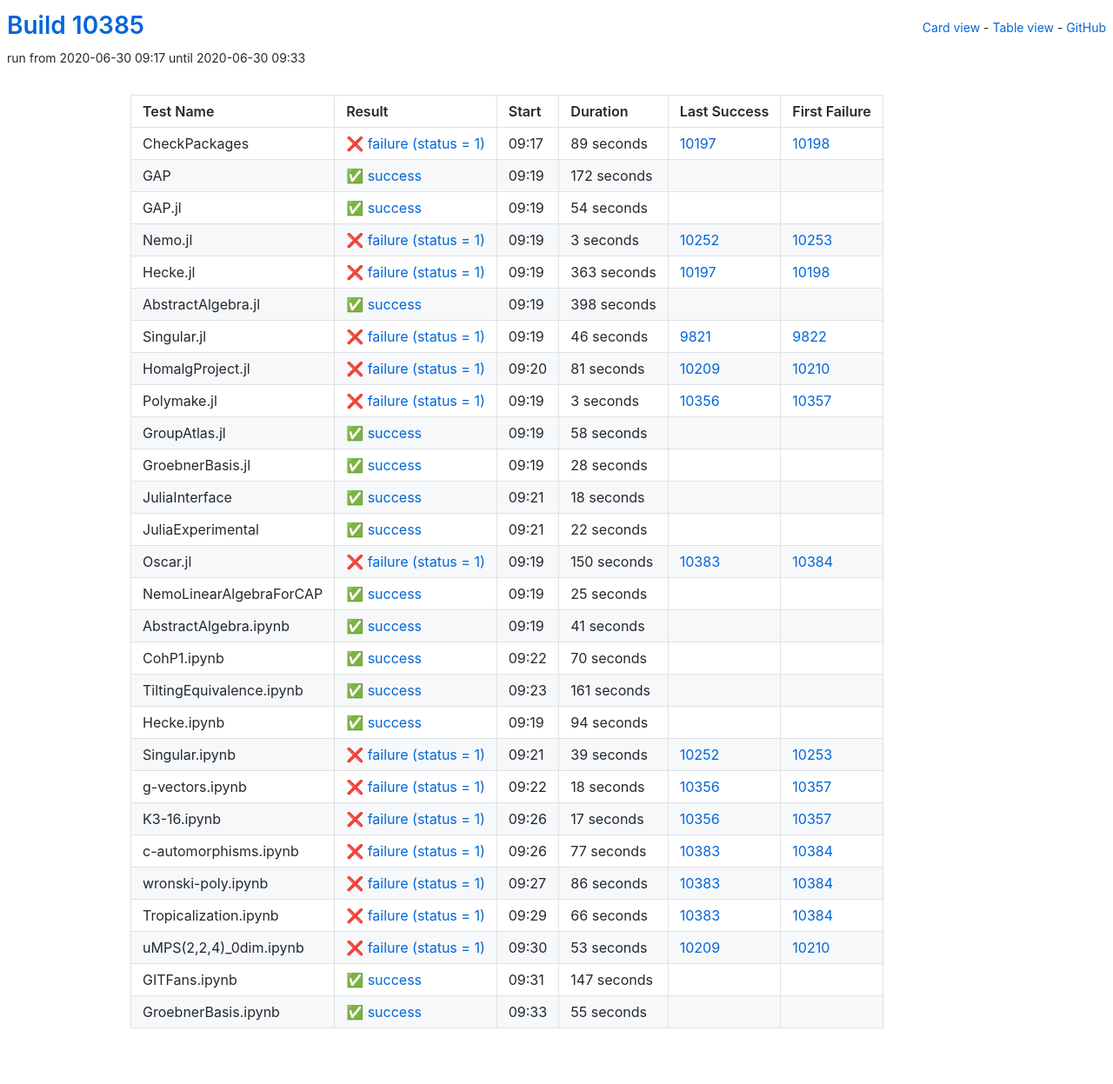
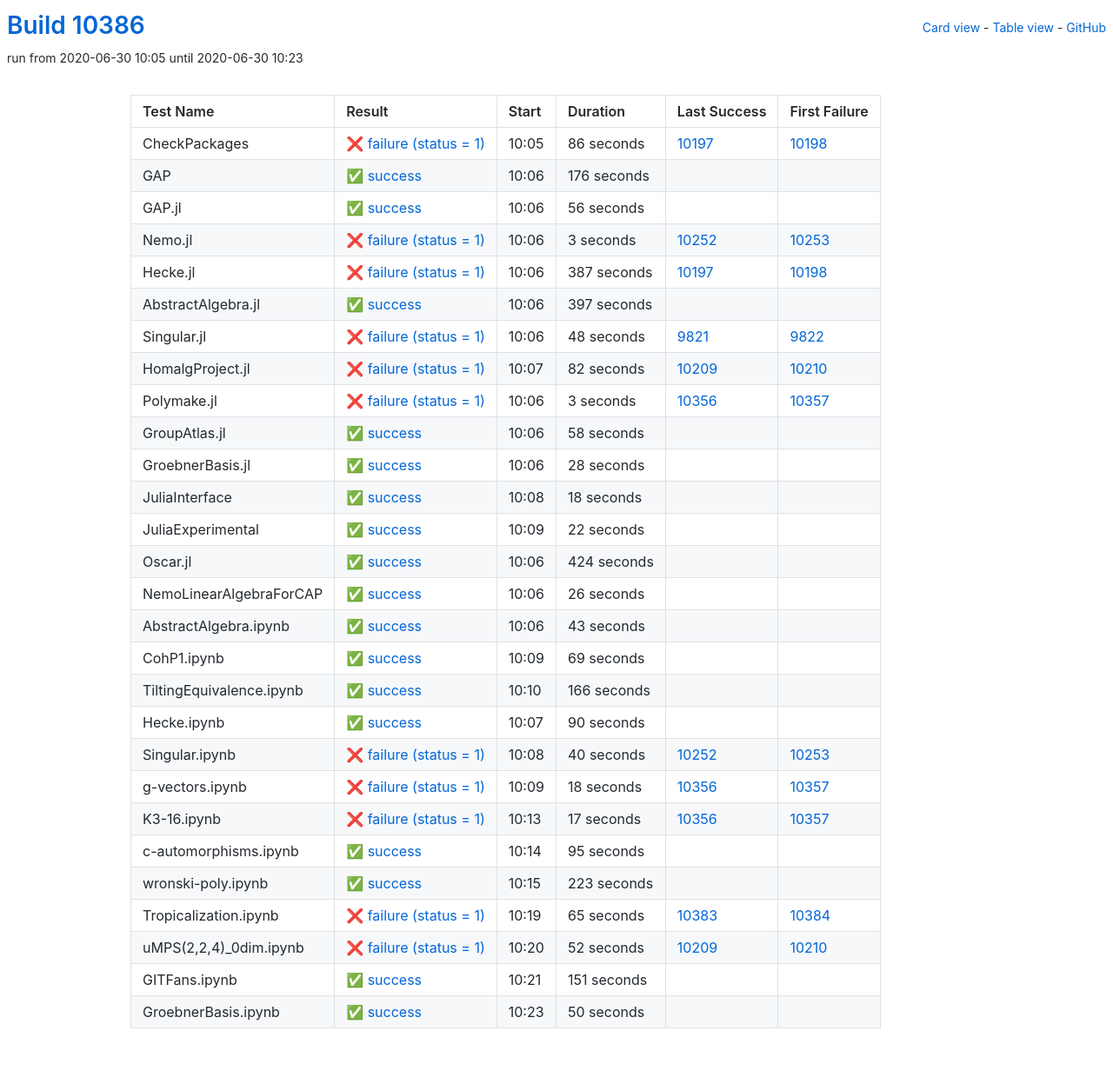
Before and after one commit to oscar-system/oscar-ci-status, a Jekyll site: the page built from table.html, in a window 1280 px wide. Shown: the whole page at 87% size. Built offline with Jekyll 4.4.1, drawn with Linux system fonts in a browser that asks for light colours.

Commit message:
Build #10386

```diff
--- a/_data/ci.yml
+++ b/_data/ci.yml
@@ -1,6 +1,6 @@
 ---
-build: 10385
-build_url: https://oscarci.mathematik.uni-kl.de/job/oscar/10385/
+build: 10386
+build_url: https://oscarci.mathematik.uni-kl.de/job/oscar/10386/
 job: oscar
 organization: oscar-system
 repo: oscar-ci-status
@@ -8,44 +8,44 @@
 tests:
 - name: CheckPackages
   id: checkpackages
-  log: https://oscarci.mathematik.uni-kl.de/job/oscar/10385/artifact/logs/build-10385/CheckPackages.log
-  start: 2020-06-30 09:17
+  log: https://oscarci.mathematik.uni-kl.de/job/oscar/10386/artifact/logs/build-10386/CheckPackages.log
+  start: 2020-06-30 10:05
   success: false
   exitcode: 1
   status: failure
-  duration: 89
+  duration: 86
   last_success: 10197
   last_success_url: https://oscarci.mathematik.uni-kl.de/job/oscar/10197/
   first_failure: 10198
   first_failure_url: https://oscarci.mathematik.uni-kl.de/job/oscar/10198/
 - name: GAP
   id: gap
-  log: https://oscarci.mathematik.uni-kl.de/job/oscar/10385/artifact/logs/build-10385/GAP.log
-  start: 2020-06-30 09:19
+  log: https://oscarci.mathematik.uni-kl.de/job/oscar/10386/artifact/logs/build-10386/GAP.log
+  start: 2020-06-30 10:06
   success: true
   exitcode: 0
   status: success
-  duration: 172
+  duration: 176
   last_success: false
   last_success_url:
   first_failure: false
   first_failure_url:
 - name: GAP.jl
   id: gap-jl
-  log: https://oscarci.mathematik.uni-kl.de/job/oscar/10385/artifact/logs/build-10385/GAP.jl.log
-  start: 2020-06-30 09:19
+  log: https://oscarci.mathematik.uni-kl.de/job/oscar/10386/artifact/logs/build-10386/GAP.jl.log
+  start: 2020-06-30 10:06
   success: true
   exitcode: 0
   status: success
-  duration: 54
+  duration: 56
   last_success: false
   last_success_url:
   first_failure: false
   first_failure_url:
 - name: Nemo.jl
   id: nemo-jl
-  log: https://oscarci.mathematik.uni-kl.de/job/oscar/10385/artifact/logs/build-10385/Nemo.jl.log
-  start: 2020-06-30 09:19
+  log: https://oscarci.mathematik.uni-kl.de/job/oscar/10386/artifact/logs/build-10386/Nemo.jl.log
+  start: 2020-06-30 10:06
   success: false
   exitcode: 1
   status: failure
@@ -56,56 +56,56 @@
   first_failure_url: https://oscarci.mathematik.uni-kl.de/job/oscar/10253/
 - name: Hecke.jl
   id: hecke-jl
-  log: https://oscarci.mathematik.uni-kl.de/job/oscar/10385/artifact/logs/build-10385/Hecke.jl.log
-  start: 2020-06-30 09:19
+  log: https://oscarci.mathematik.uni-kl.de/job/oscar/10386/artifact/logs/build-10386/Hecke.jl.log
+  start: 2020-06-30 10:06
   success: false
   exitcode: 1
   status: failure
-  duration: 363
+  duration: 387
   last_success: 10197
   last_success_url: https://oscarci.mathematik.uni-kl.de/job/oscar/10197/
   first_failure: 10198
   first_failure_url: https://oscarci.mathematik.uni-kl.de/job/oscar/10198/
 - name: AbstractAlgebra.jl
   id: abstractalgebra-jl
-  log: https://oscarci.mathematik.uni-kl.de/job/oscar/10385/artifact/logs/build-10385/AbstractAlgebra.jl.log
-  start: 2020-06-30 09:19
+  log: https://oscarci.mathematik.uni-kl.de/job/oscar/10386/artifact/logs/build-10386/AbstractAlgebra.jl.log
+  start: 2020-06-30 10:06
   success: true
   exitcode: 0
   status: success
-  duration: 398
+  duration: 397
   last_success: false
   last_success_url:
   first_failure: false
   first_failure_url:
 - name: Singular.jl
   id: singular-jl
-  log: https://oscarci.mathematik.uni-kl.de/job/oscar/10385/artifact/logs/build-10385/Singular.jl.log
-  start: 2020-06-30 09:19
+  log: https://oscarci.mathematik.uni-kl.de/job/oscar/10386/artifact/logs/build-10386/Singular.jl.log
+  start: 2020-06-30 10:06
   success: false
   exitcode: 1
   status: failure
-  duration: 46
+  duration: 48
   last_success: 9821
   last_success_url: https://oscarci.mathematik.uni-kl.de/job/oscar/9821/
   first_failure: 9822
   first_failure_url: https://oscarci.mathematik.uni-kl.de/job/oscar/9822/
 - name: HomalgProject.jl
   id: homalgproject-jl
-  log: https://oscarci.mathematik.uni-kl.de/job/oscar/10385/artifact/logs/build-10385/HomalgProject.jl.log
-  start: 2020-06-30 09:20
+  log: https://oscarci.mathematik.uni-kl.de/job/oscar/10386/artifact/logs/build-10386/HomalgProject.jl.log
+  start: 2020-06-30 10:07
   success: false
   exitcode: 1
   status: failure
-  duration: 81
+  duration: 82
   last_success: 10209
   last_success_url: https://oscarci.mathematik.uni-kl.de/job/oscar/10209/
   first_failure: 10210
   first_failure_url: https://oscarci.mathematik.uni-kl.de/job/oscar/10210/
 - name: Polymake.jl
   id: polymake-jl
-  log: https://oscarci.mathematik.uni-kl.de/job/oscar/10385/artifact/logs/build-10385/Polymake.jl.log
-  start: 2020-06-30 09:19
+  log: https://oscarci.mathematik.uni-kl.de/job/oscar/10386/artifact/logs/build-10386/Polymake.jl.log
+  start: 2020-06-30 10:06
   success: false
   exitcode: 1
   status: failure
@@ -116,8 +116,8 @@
   first_failure_url: https://oscarci.mathematik.uni-kl.de/job/oscar/10357/
 - name: GroupAtlas.jl
   id: groupatlas-jl
-  log: https://oscarci.mathematik.uni-kl.de/job/oscar/10385/artifact/logs/build-10385/GroupAtlas.jl.log
-  start: 2020-06-30 09:19
+  log: https://oscarci.mathematik.uni-kl.de/job/oscar/10386/artifact/logs/build-10386/GroupAtlas.jl.log
+  start: 2020-06-30 10:06
   success: true
   exitcode: 0
   status: success
@@ -128,8 +128,8 @@
   first_failure_url:
 - name: GroebnerBasis.jl
   id: groebnerbasis-jl
-  log: https://oscarci.mathematik.uni-kl.de/job/oscar/10385/artifact/logs/build-10385/GroebnerBasis.jl.log
-  start: 2020-06-30 09:19
+  log: https://oscarci.mathematik.uni-kl.de/job/oscar/10386/artifact/logs/build-10386/GroebnerBasis.jl.log
+  start: 2020-06-30 10:06
   success: true
   exitcode: 0
   status: success
@@ -140,8 +140,8 @@
   first_failure_url:
 - name: JuliaInterface
   id: juliainterface
-  log: https://oscarci.mathematik.uni-kl.de/job/oscar/10385/artifact/logs/build-10385/JuliaInterface.log
-  start: 2020-06-30 09:21
+  log: https://oscarci.mathematik.uni-kl.de/job/oscar/10386/artifact/logs/build-10386/JuliaInterface.log
+  start: 2020-06-30 10:08
   success: true
   exitcode: 0
   status: success
@@ -152,8 +152,8 @@
   first_failure_url:
 - name: JuliaExperimental
   id: juliaexperimental
-  log: https://oscarci.mathematik.uni-kl.de/job/oscar/10385/artifact/logs/build-10385/JuliaExperimental.log
-  start: 2020-06-30 09:21
+  log: https://oscarci.mathematik.uni-kl.de/job/oscar/10386/artifact/logs/build-10386/JuliaExperimental.log
+  start: 2020-06-30 10:09
   success: true
   exitcode: 0
   status: success
@@ -164,92 +164,92 @@
   first_failure_url:
 - name: Oscar.jl
   id: oscar-jl
-  log: https://oscarci.mathematik.uni-kl.de/job/oscar/10385/artifact/logs/build-10385/Oscar.jl.log
-  start: 2020-06-30 09:19
-  success: false
-  exitcode: 1
-  status: failure
-  duration: 150
-  last_success: 10383
-  last_success_url: https://oscarci.mathematik.uni-kl.de/job/oscar/10383/
-  first_failure: 10384
-  first_failure_url: https://oscarci.mathematik.uni-kl.de/job/oscar/10384/
-- name: NemoLinearAlgebraForCAP
-  id: nemolinearalgebraforcap
-  log: https://oscarci.mathematik.uni-kl.de/job/oscar/10385/artifact/logs/build-10385/NemoLinearAlgebraForCAP.log
-  start: 2020-06-30 09:19
+  log: https://oscarci.mathematik.uni-kl.de/job/oscar/10386/artifact/logs/build-10386/Oscar.jl.log
+  start: 2020-06-30 10:06
   success: true
   exitcode: 0
   status: success
-  duration: 25
+  duration: 424
+  last_success: false
+  last_success_url:
+  first_failure: false
+  first_failure_url:
+- name: NemoLinearAlgebraForCAP
+  id: nemolinearalgebraforcap
+  log: https://oscarci.mathematik.uni-kl.de/job/oscar/10386/artifact/logs/build-10386/NemoLinearAlgebraForCAP.log
+  start: 2020-06-30 10:06
+  success: true
+  exitcode: 0
+  status: success
+  duration: 26
   last_success: false
   last_success_url:
   first_failure: false
   first_failure_url:
 - name: AbstractAlgebra.ipynb
   id: abstractalgebra-ipynb
-  log: https://oscarci.mathematik.uni-kl.de/job/oscar/10385/artifact/logs/build-10385/AbstractAlgebra.ipynb.log
-  start: 2020-06-30 09:19
+  log: https://oscarci.mathematik.uni-kl.de/job/oscar/10386/artifact/logs/build-10386/AbstractAlgebra.ipynb.log
+  start: 2020-06-30 10:06
   success: true
   exitcode: 0
   status: success
-  duration: 41
+  duration: 43
   last_success: false
   last_success_url:
   first_failure: false
   first_failure_url:
 - name: CohP1.ipynb
   id: cohp1-ipynb
-  log: https://oscarci.mathematik.uni-kl.de/job/oscar/10385/artifact/logs/build-10385/CohP1.ipynb.log
-  start: 2020-06-30 09:22
+  log: https://oscarci.mathematik.uni-kl.de/job/oscar/10386/artifact/logs/build-10386/CohP1.ipynb.log
+  start: 2020-06-30 10:09
   success: true
   exitcode: 0
   status: success
-  duration: 70
+  duration: 69
   last_success: false
   last_success_url:
   first_failure: false
   first_failure_url:
 - name: TiltingEquivalence.ipynb
   id: tiltingequivalence-ipynb
-  log: https://oscarci.mathematik.uni-kl.de/job/oscar/10385/artifact/logs/build-10385/TiltingEquivalence.ipynb.log
-  start: 2020-06-30 09:23
+  log: https://oscarci.mathematik.uni-kl.de/job/oscar/10386/artifact/logs/build-10386/TiltingEquivalence.ipynb.log
+  start: 2020-06-30 10:10
   success: true
   exitcode: 0
   status: success
-  duration: 161
+  duration: 166
   last_success: false
   last_success_url:
   first_failure: false
   first_failure_url:
 - name: Hecke.ipynb
   id: hecke-ipynb
-  log: https://oscarci.mathematik.uni-kl.de/job/oscar/10385/artifact/logs/build-10385/Hecke.ipynb.log
-  start: 2020-06-30 09:19
+  log: https://oscarci.mathematik.uni-kl.de/job/oscar/10386/artifact/logs/build-10386/Hecke.ipynb.log
+  start: 2020-06-30 10:07
   success: true
   exitcode: 0
   status: success
-  duration: 94
+  duration: 90
   last_success: false
   last_success_url:
   first_failure: false
   first_failure_url:
 - name: Singular.ipynb
   id: singular-ipynb
-  log: https://oscarci.mathematik.uni-kl.de/job/oscar/10385/artifact/logs/build-10385/Singular.ipynb.log
-  start: 2020-06-30 09:21
+  log: https://oscarci.mathematik.uni-kl.de/job/oscar/10386/artifact/logs/build-10386/Singular.ipynb.log
+  start: 2020-06-30 10:08
   success: false
   exitcode: 1
   status: failure
-  duration: 39
+  duration: 40
   last_success: 10252
   last_success_url: https://oscarci.mathematik.uni-kl.de/job/oscar/10252/
   first_failure: 10253
   first_failure_url: https://oscarci.mathematik.uni-kl.de/job/oscar/10253/
 - name: g-vectors.ipynb
   id: g-vectors-ipynb
-  log: https://oscarci.mathematik.uni-kl.de/job/oscar/10385/artifact/logs/build-10385/g-vectors.ipynb.log
-  start: 2020-06-30 09:22
+  log: https://oscarci.mathematik.uni-kl.de/job/oscar/10386/artifact/logs/build-10386/g-vectors.ipynb.log
+  start: 2020-06-30 10:09
   success: false
   exitcode: 1
   status: failure
@@ -260,8 +260,8 @@
   first_failure_url: https://oscarci.mathematik.uni-kl.de/job/oscar/10357/
 - name: K3-16.ipynb
   id: k3-16-ipynb
-  log: https://oscarci.mathematik.uni-kl.de/job/oscar/10385/artifact/logs/build-10385/K3-16.ipynb.log
-  start: 2020-06-30 09:26
+  log: https://oscarci.mathematik.uni-kl.de/job/oscar/10386/artifact/logs/build-10386/K3-16.ipynb.log
+  start: 2020-06-30 10:13
   success: false
   exitcode: 1
   status: failure
@@ -272,72 +272,72 @@
   first_failure_url: https://oscarci.mathematik.uni-kl.de/job/oscar/10357/
 - name: c-automorphisms.ipynb
   id: c-automorphisms-ipynb
-  log: https://oscarci.mathematik.uni-kl.de/job/oscar/10385/artifact/logs/build-10385/c-automorphisms.ipynb.log
-  start: 2020-06-30 09:26
+  log: https://oscarci.mathematik.uni-kl.de/job/oscar/10386/artifact/logs/build-10386/c-automorphisms.ipynb.log
+  start: 2020-06-30 10:14
+  success: true
+  exitcode: 0
+  status: success
+  duration: 95
+  last_success: false
+  last_success_url:
+  first_failure: false
+  first_failure_url:
+- name: wronski-poly.ipynb
+  id: wronski-poly-ipynb
+  log: https://oscarci.mathematik.uni-kl.de/job/oscar/10386/artifact/logs/build-10386/wronski-poly.ipynb.log
+  start: 2020-06-30 10:15
+  success: true
+  exitcode: 0
+  status: success
+  duration: 223
+  last_success: false
+  last_success_url:
+  first_failure: false
+  first_failure_url:
+- name: Tropicalization.ipynb
+  id: tropicalization-ipynb
+  log: https://oscarci.mathematik.uni-kl.de/job/oscar/10386/artifact/logs/build-10386/Tropicalization.ipynb.log
+  start: 2020-06-30 10:19
   success: false
   exitcode: 1
   status: failure
-  duration: 77
-  last_success: 10383
-  last_success_url: https://oscarci.mathematik.uni-kl.de/job/oscar/10383/
-  first_failure: 10384
-  first_failure_url: https://oscarci.mathematik.uni-kl.de/job/oscar/10384/
-- name: wronski-poly.ipynb
-  id: wronski-poly-ipynb
-  log: https://oscarci.mathematik.uni-kl.de/job/oscar/10385/artifact/logs/build-10385/wronski-poly.ipynb.log
-  start: 2020-06-30 09:27
-  success: false
-  exitcode: 1
-  status: failure
-  duration: 86
-  last_success: 10383
-  last_success_url: https://oscarci.mathematik.uni-kl.de/job/oscar/10383/
-  first_failure: 10384
-  first_failure_url: https://oscarci.mathematik.uni-kl.de/job/oscar/10384/
-- name: Tropicalization.ipynb
-  id: tropicalization-ipynb
-  log: https://oscarci.mathematik.uni-kl.de/job/oscar/10385/artifact/logs/build-10385/Tropicalization.ipynb.log
-  start: 2020-06-30 09:29
-  success: false
-  exitcode: 1
-  status: failure
-  duration: 66
+  duration: 65
   last_success: 10383
   last_success_url: https://oscarci.mathematik.uni-kl.de/job/oscar/10383/
   first_failure: 10384
   first_failure_url: https://oscarci.mathematik.uni-kl.de/job/oscar/10384/
 - name: uMPS(2,2,4)_0dim.ipynb
   id: umps-2-2-4-0dim-ipynb
-  log: https://oscarci.mathematik.uni-kl.de/job/oscar/10385/artifact/logs/build-10385/uMPS-2-2-4-_0dim.ipynb.log
-  start: 2020-06-30 09:30
+  log: https://oscarci.mathematik.uni-kl.de/job/oscar/10386/artifact/logs/build-10386/uMPS-2-2-4-_0dim.ipynb.log
+  start: 2020-06-30 10:20
   success: false
   exitcode: 1
   status: failure
-  duration: 53
+  duration: 52
   last_success: 10209
   last_success_url: https://oscarci.mathematik.uni-kl.de/job/oscar/10209/
   first_failure: 10210
   first_failure_url: https://oscarci.mathematik.uni-kl.de/job/oscar/10210/
 - name: GITFans.ipynb
   id: gitfans-ipynb
-  log: https://oscarci.mathematik.uni-kl.de/job/oscar/10385/artifact/logs/build-10385/GITFans.ipynb.log
-  start: 2020-06-30 09:31
+  log: https://oscarci.mathematik.uni-kl.de/job/oscar/10386/artifact/logs/build-10386/GITFans.ipynb.log
+  start: 2020-06-30 10:21
   success: true
   exitcode: 0
   status: success
-  duration: 147
+  duration: 151
   last_success: false
   last_success_url:
   first_failure: false
   first_failure_url:
 - name: GroebnerBasis.ipynb
   id: groebnerbasis-ipynb
-  log: https://oscarci.mathematik.uni-kl.de/job/oscar/10385/artifact/logs/build-10385/GroebnerBasis.ipynb.log
-  start: 2020-06-30 09:33
+  log: https://oscarci.mathematik.uni-kl.de/job/oscar/10386/artifact/logs/build-10386/GroebnerBasis.ipynb.log
+  start: 2020-06-30 10:23
   success: true
   exitcode: 0
   status: success
-  duration: 55
+  duration: 50
   last_success: false
   last_success_url:
   first_failure: false
```
Also changed, not shown: README.md.
